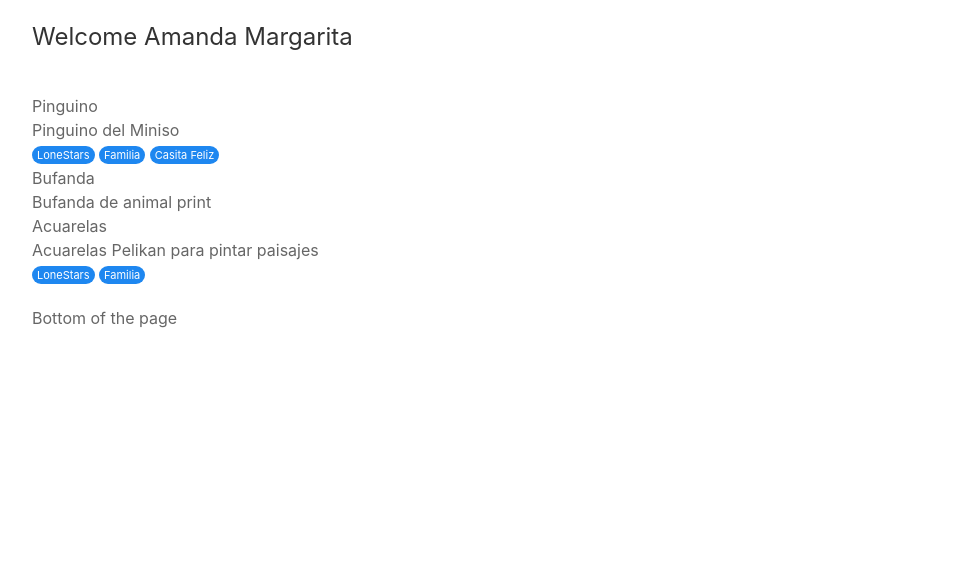
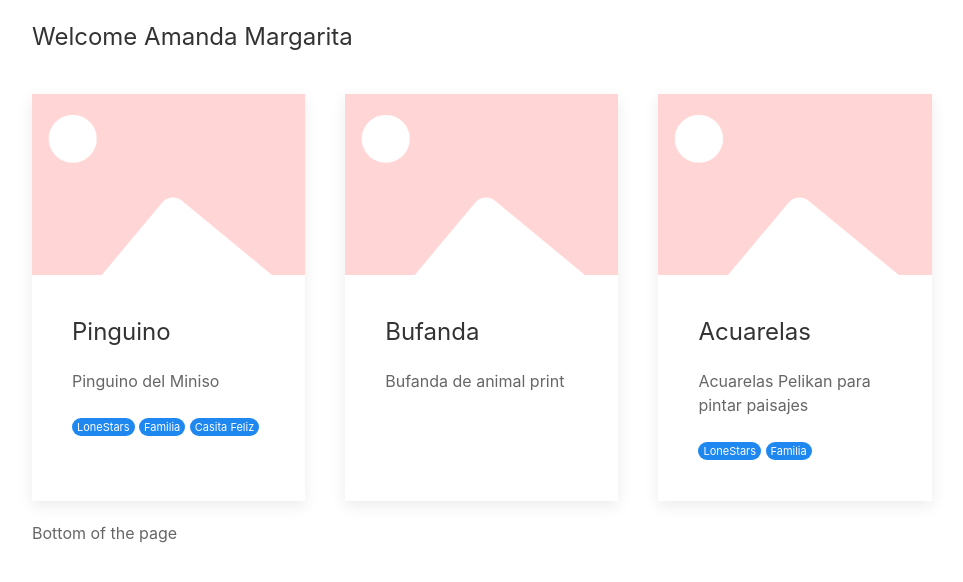
Before and after one commit to alexdoria/gift-exchange, a Django app: page /my-gifts/ in a window 1280 px wide. Shown: the part 95-677 px from the top of the page, without its empty margins (158-1121 px from the left). Run offline with Django 3.2, Linux system fonts and the light colour scheme; data comes from the database, SQL or seed files in the repository; parts of the project's set-up code (start-up, migrations or seed data) failed here and were passed over; some libraries are stand-ins or nearby versions.

Commit message:
New gift layout using cards styles with mockup picture in my-gifts view

```diff
--- a/gifts/admin.py
+++ b/gifts/admin.py
@@ -5,4 +5,4 @@ from gifts.models import Gift
 # Register your models here.
 @admin.register(Gift)
 class PostGift(admin.ModelAdmin):
-    list_display = ('user',git 'short_name', 'description')
+    list_display = ('user', 'short_name', 'description')
--- a/templates/gifts.html
+++ b/templates/gifts.html
@@ -3,14 +3,24 @@
 <h3>Welcome {{ user.first_name }}</h3>
 {% endblock profile %}
 
+{% load static %}
 {% block content %}
-{% for g in gifts %}
-    <div><i class="fa-solid fa-gift"></i> {{ g.shortname }}</div>
-    <div>{{ g.description }}</div>
-    <div>
-        {% for group in g.groups %}
-            <span class="uk-badge">{{ group }}</span>
+    <div class="uk-child-width-1-3 uk-grid-match" uk-grid>
+        {% for g in gifts %}
+        <div>
+        <div class="uk-card uk-card-default">
+            <div class="uk-card-media-top">
+                <img src="{% static 'img/landscape_mockup.png' %}">
+            </div>
+            <div class="uk-card-body">
+                <h3 class="uk-card-title"><i class="fa-solid fa-gift"></i> {{ g.shortname }}</h3>
+                <p>{{ g.description }}</p>
+                {% for group in g.groups %}
+                <span class="uk-badge">{{ group }}</span>
+                {% endfor %}
+            </div>
+        </div>
+        </div>
         {% endfor %}
     </div>
-{% endfor %}
 {% endblock content %}
```
Also changed, not shown: static/img/landscape_mockup.png (added), static/img/pikachu_thermo.png (added), static/img/pinguino.jpeg (added).
